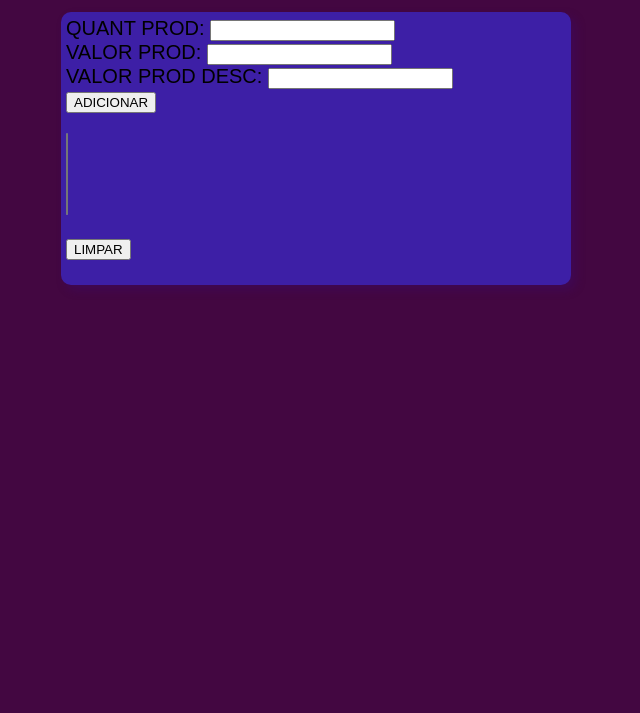
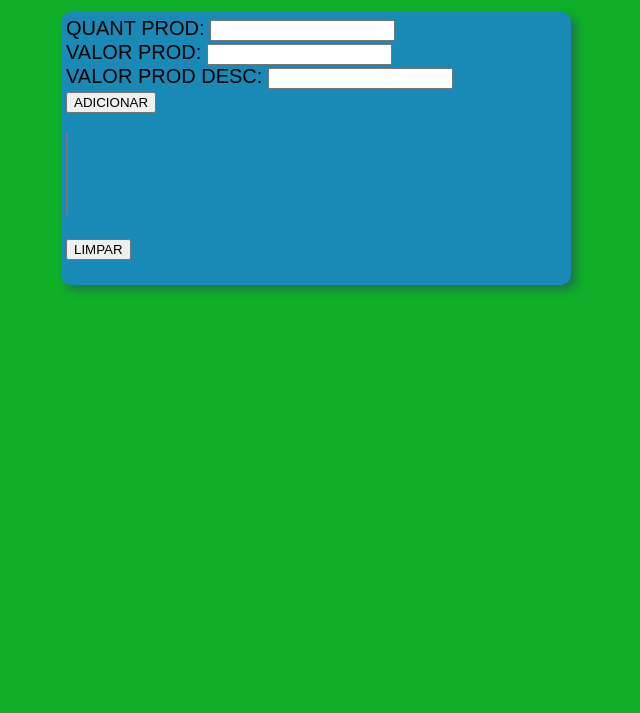
Before and after one commit to TTshok/porcentagem, a plain HTML site: page index.html in a window 1280 px wide. Shown: the part 87-800 px from the top of the page, without its empty margins (324-964 px from the left). Drawn offline with Linux system fonts and the light colour scheme.

Commit message:
cor fuundo

```diff
--- a/index.html
+++ b/index.html
@@ -3,7 +3,7 @@
 <head>
     <meta charset="UTF-8">
     <meta name="viewport" content="width=device-width, initial-scale=1.0">
-    <title>SORTEIO</title>
+    <title>% TI</title>
     <link rel="stylesheet" href="stiloFinal.css">
 </head>
 <body>
--- a/stiloFinal.css
+++ b/stiloFinal.css
@@ -1,5 +1,5 @@
 body{
-    background: rgb(67, 7, 65);
+    background: rgb(15, 175, 42);
     font: normal 15pt Arial;
 }
 header{
@@ -7,7 +7,7 @@ header{
     text-align: center;
 }
 section{
-    background: rgb(61, 31, 166);
+    background: rgb(25, 137, 182);
     border-radius: 10px;
     padding: 5px;
     width: 500px;
```
